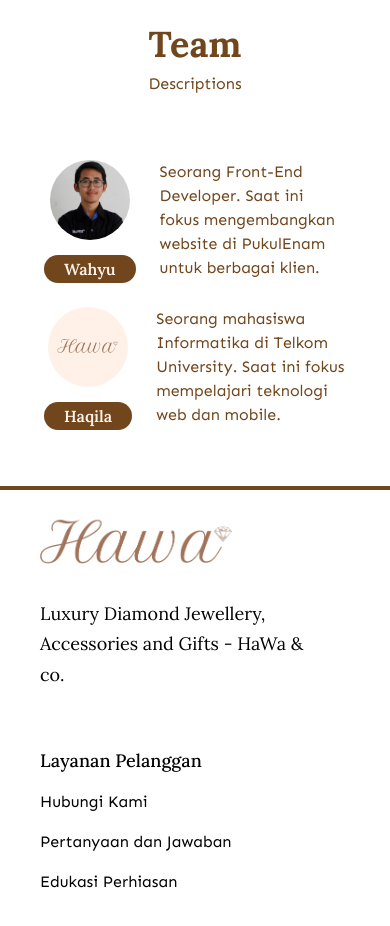
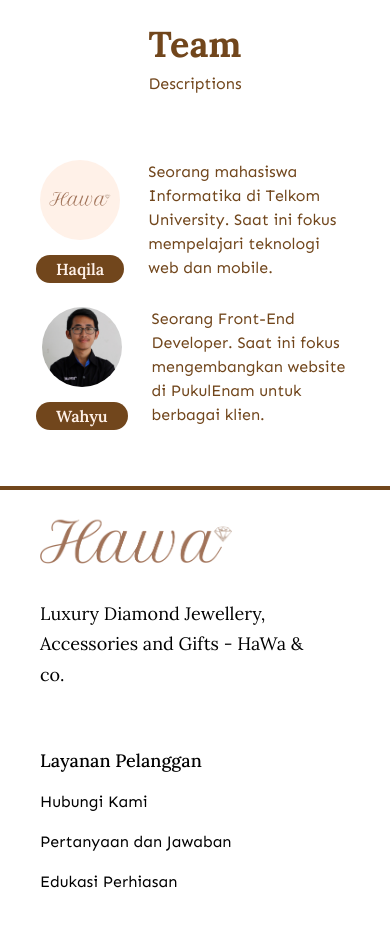
Before and after one commit to whauzan/tefa5-hawa-n-co, a Next.js app: page /about in a window 390 px wide. Shown: the part 1580-2506 px from the top of the page. Built offline with nearby package versions, Linux system fonts and the light colour scheme; no server answers.

Commit message:
fix: styling about page

```diff
--- a/pages/about.js
+++ b/pages/about.js
@@ -5,14 +5,14 @@ import { CardBio, Story } from "../components";
 export default function About() {
   const teams = [
     {
+      image: "/hawa.png",
+      name: "Haqila",
+      desc: "Seorang mahasiswa Informatika di Telkom University. Saat ini fokus mempelajari teknologi web dan mobile.",
+    },
+    {
       image: "/wahyu.jpg",
       name: "Wahyu",
       desc: "Seorang Front-End Developer. Saat ini fokus mengembangkan website di PukulEnam untuk berbagai klien.",
-    },
-    {
-      image: "/hawa.png",
-      name: "Haqila",
-      desc: "Seorang mahasiswa Informatika di Telkom University. Saat ini fokus mempelajari teknologi web dan mobile.",
     },
   ];
 
@@ -28,7 +28,7 @@ export default function About() {
         <div className="flex flex-col items-center justify-center gap-y-2 text-brown-dark text-center mt-10">
           <h2 className="text-4xl font-Lora font-extrabold">Team</h2>
           <p>Descriptions</p>
-          <div className="flex flex-col lg:flex-row gap-6 rounded-lg px-8 lg:px-10 py-8 my-6">
+          <div className="flex flex-col lg:flex-row gap-6 rounded-lg px-6 lg:px-10 py-8 my-6">
             {teams.map((team) => (
               <CardBio key={team.name} team={team} />
             ))}
```
